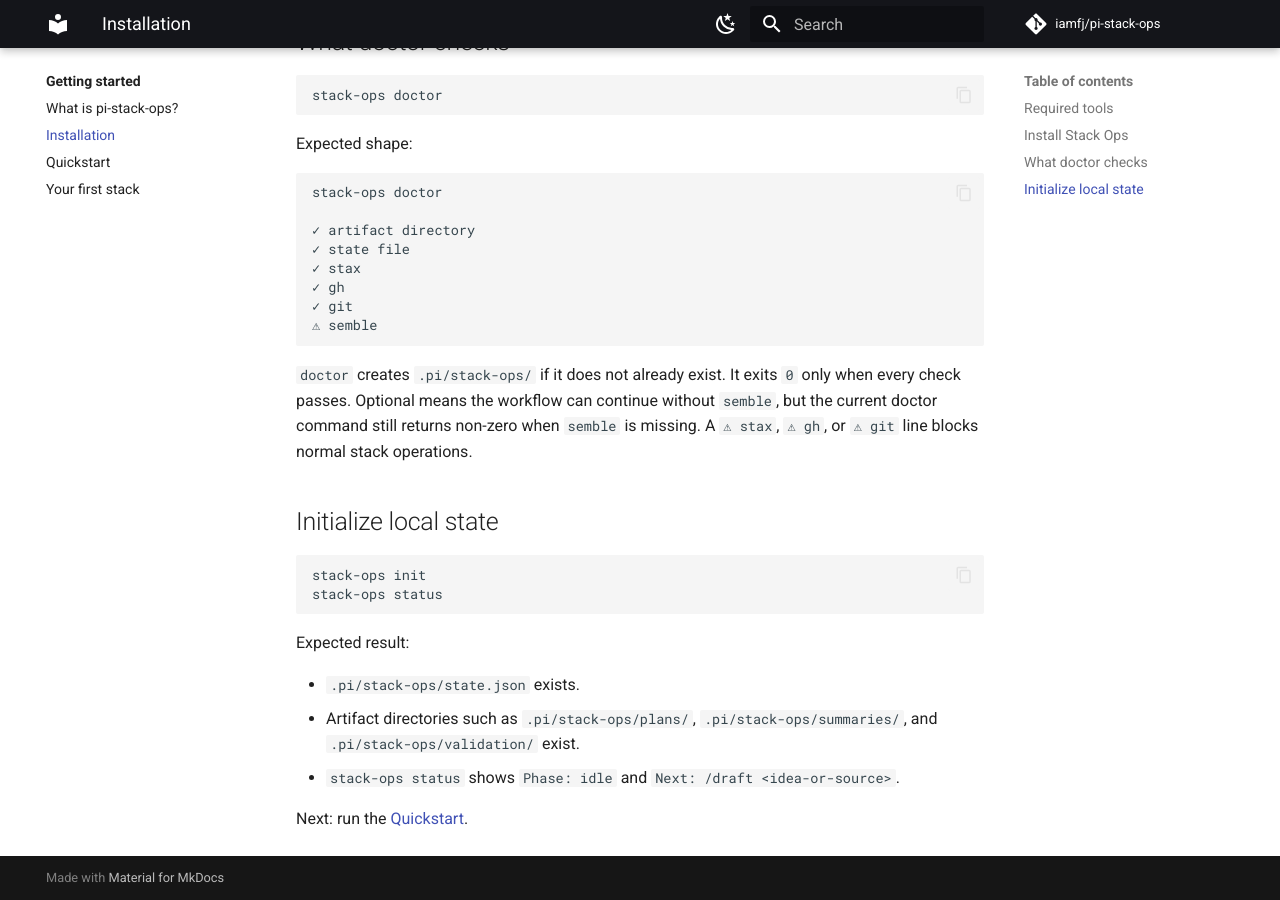
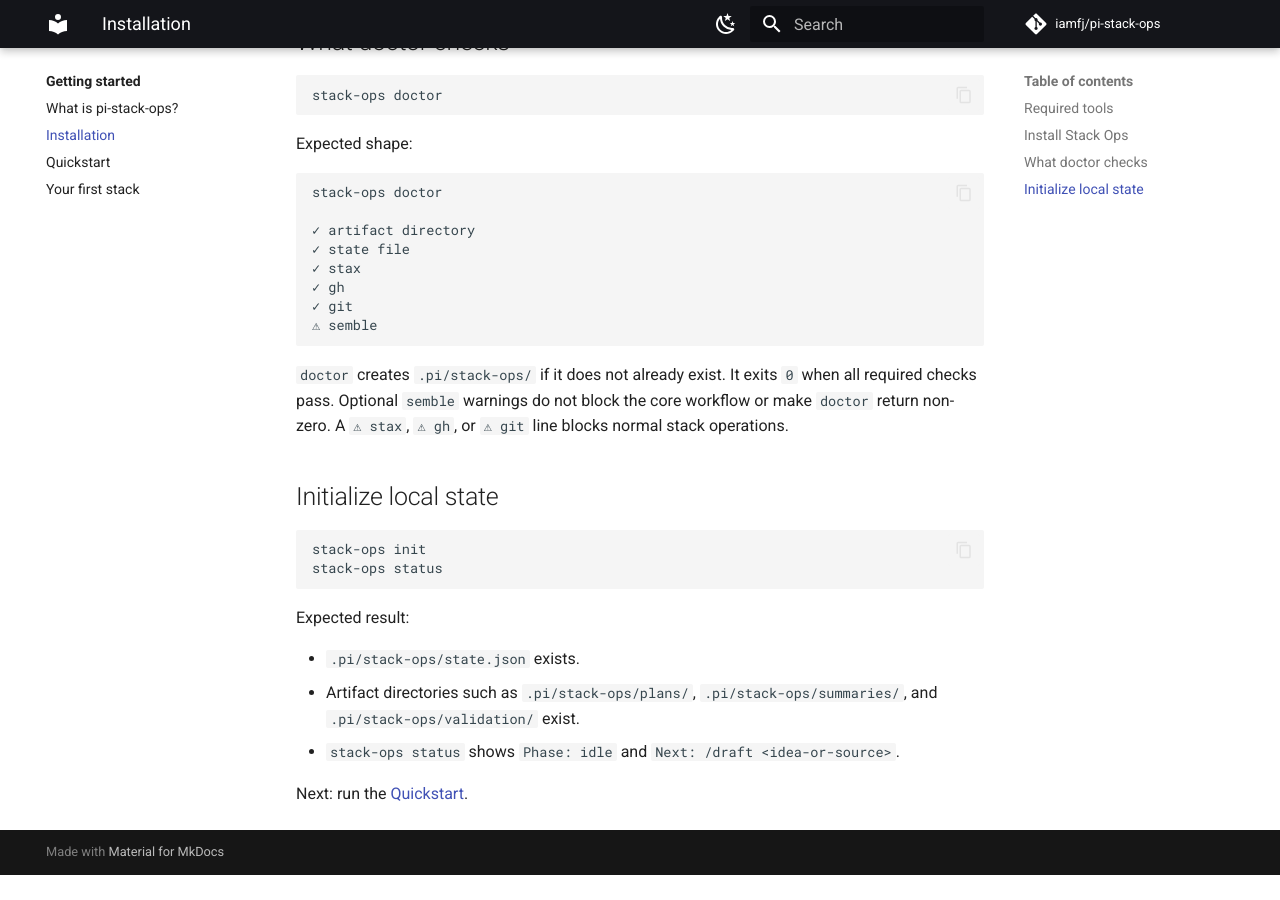
Before and after one commit to iamfj/pi-stack-ops, an MkDocs documentation site: the page built from docs/getting-started/installation.md, in a window 1280 px wide and 900 px high, scrolled down 1035 px. Built offline with MkDocs 1.6.1 and Material for MkDocs 9.7.7, drawn with Linux system fonts in a browser that asks for light colours; comment, search, counter and statistics services are not loaded; after the commit the page ends 1910 px from its top, so only the background shows below that.

Commit message:
docs(doctor): clarify optional semble behavior

````diff
--- a/docs/getting-started/installation.md
+++ b/docs/getting-started/installation.md
@@ -41,7 +41,7 @@ stack-ops doctor
 ⚠ semble
 ```
 
-`doctor` creates `.pi/stack-ops/` if it does not already exist. It exits `0` only when every check passes. Optional means the workflow can continue without `semble`, but the current doctor command still returns non-zero when `semble` is missing. A `⚠ stax`, `⚠ gh`, or `⚠ git` line blocks normal stack operations.
+`doctor` creates `.pi/stack-ops/` if it does not already exist. It exits `0` when all required checks pass. Optional `semble` warnings do not block the core workflow or make `doctor` return non-zero. A `⚠ stax`, `⚠ gh`, or `⚠ git` line blocks normal stack operations.
 
 ## Initialize local state
 
````
Also changed, not shown: docs/operations/troubleshooting.md (+1 -1 lines), docs/reference/cli.md (+1 -1 lines).
